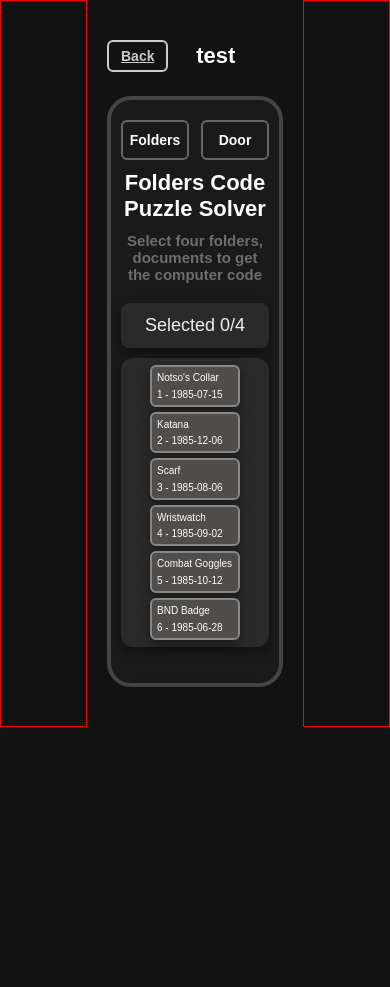
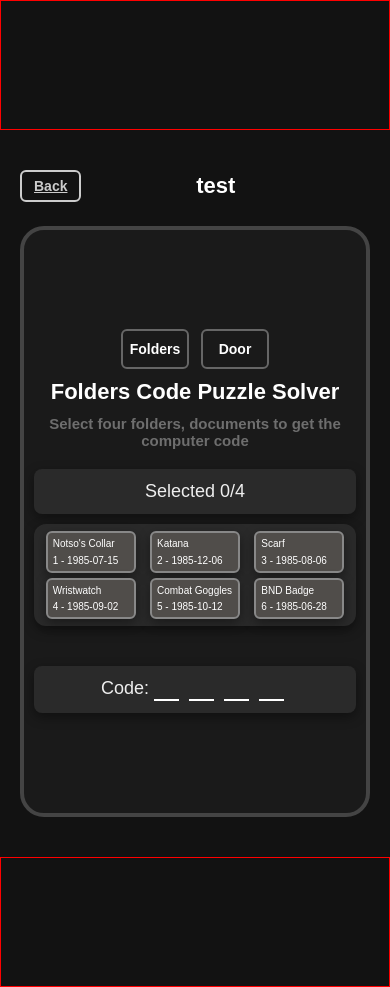
Before and after one commit to pochua117/CODSideKick, a Next.js app: page /maps/test in a window 390 px wide. Before the commit the page ends 844 px from the top, so only its background shows below. Built offline with nearby package versions, Linux system fonts and the light colour scheme.

Commit message:
fixed responsive error

```diff
--- a/src/components/MapPageContent.jsx
+++ b/src/components/MapPageContent.jsx
@@ -12,7 +12,6 @@ const MapPageContent = ({ children, mapName }) => {
       {/* Anuncio izquierda */}
       {mapName === "test" &&
       <aside className="ad" style={{ border: "1px solid red" }}>
-        {config.left && <AdBanner slot={config.left} />}
       </aside>}
 
       {/* Contenido del mapa */}
@@ -29,7 +28,6 @@ const MapPageContent = ({ children, mapName }) => {
       {/* Anuncio derecha */}
       {mapName === "test" &&
       <aside className="ad" style={{border: "1px solid red"  }}>
-        {config.right && <AdBanner slot={config.right} />}
       </aside>}
     </div>
   );
--- a/src/styles/globals.css
+++ b/src/styles/globals.css
@@ -534,6 +534,17 @@ body {
     height: 70vh;
   }
 
+  .map-page-content {
+  display: flex;
+  flex-direction: column;
+  align-items: center;
+  }
+
+  .ad {
+    width: 100%;
+    height: 130px;
+  }
+
   .map-card-header h1 {
     font-size: 22px;
     margin-right: 20px;
@@ -771,7 +782,7 @@ body {
 
   .objects-section button{
     font-size: 10px;
-    width: 170px;
+    max-width: 170px;
     gap: .35rem;
     padding: 5px 5px;
   }
@@ -862,6 +873,23 @@ body {
   }
 }
 
+@media (max-width: 451px) {
+  .objects-section {
+    grid-template-columns: repeat(auto-fill, minmax(150px, 1fr));
+    gap: 10px;
+    margin-bottom: 40px;
+    padding: 17px;
+  }
+
+  .objects-section button{
+    font-size: 10px;
+    width: 155px;
+    gap: .35rem;
+    padding: 5px 5px;
+  }
+
+}
+
 @media (max-width: 430px) {
   .objects-section {
     grid-template-columns: repeat(auto-fill, minmax(150px, 1fr));
@@ -872,13 +900,28 @@ body {
 
   .objects-section button{
     font-size: 10px;
-    width: 160px;
     gap: .35rem;
     padding: 5px 5px;
   }
 
   .symbols-title {
     font-size: 22px;
+  }
+}
+
+@media (max-width: 411px) {
+  .objects-section {
+    grid-template-columns: repeat(auto-fill, minmax(140px, 1fr));
+    gap: 10px;
+    margin-bottom: 40px;
+    padding: 17px;
+  }
+
+  .objects-section button{
+    font-size: 10px;
+    width: 140px;
+    gap: .35rem;
+    padding: 5px 5px;
   }
 }
 
```
